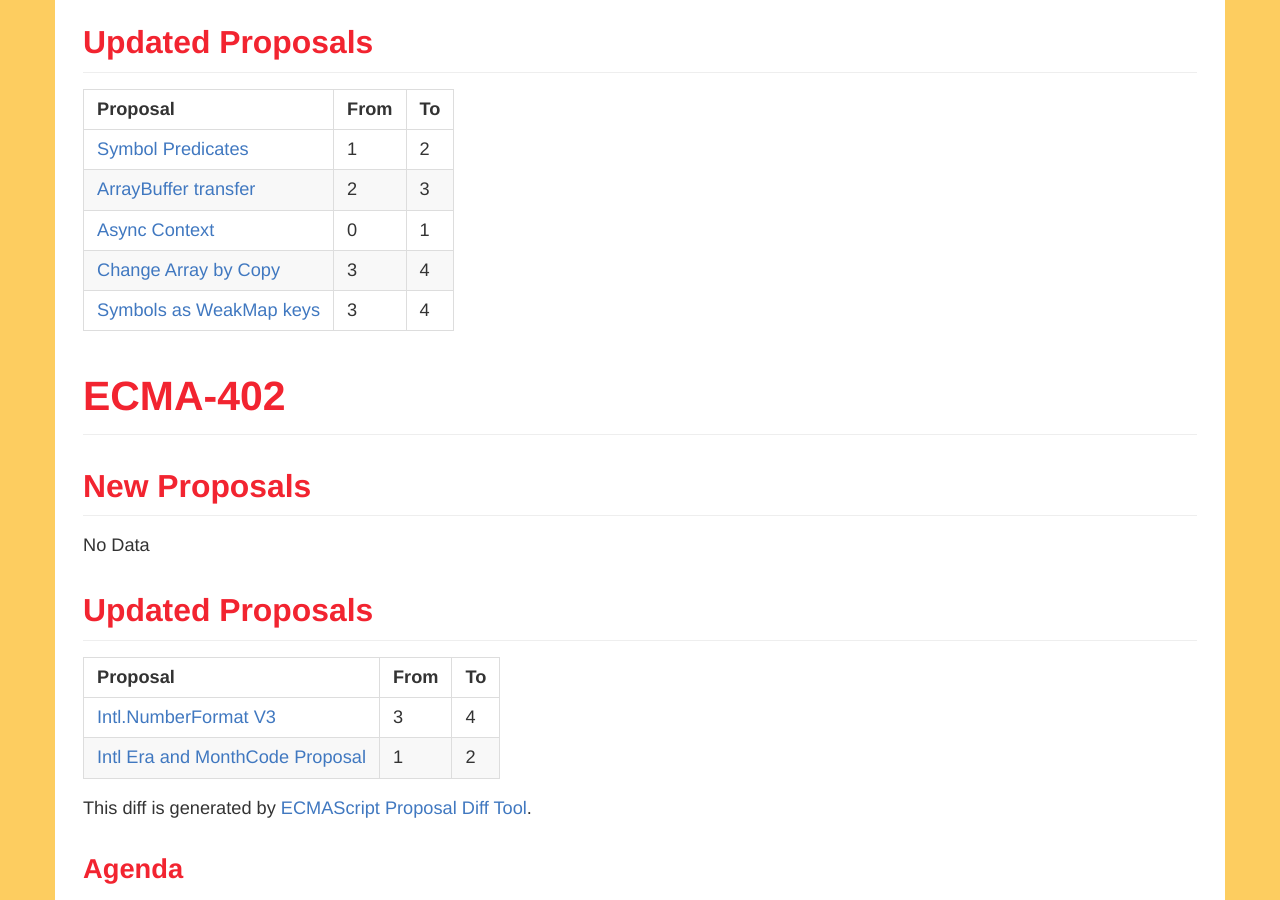
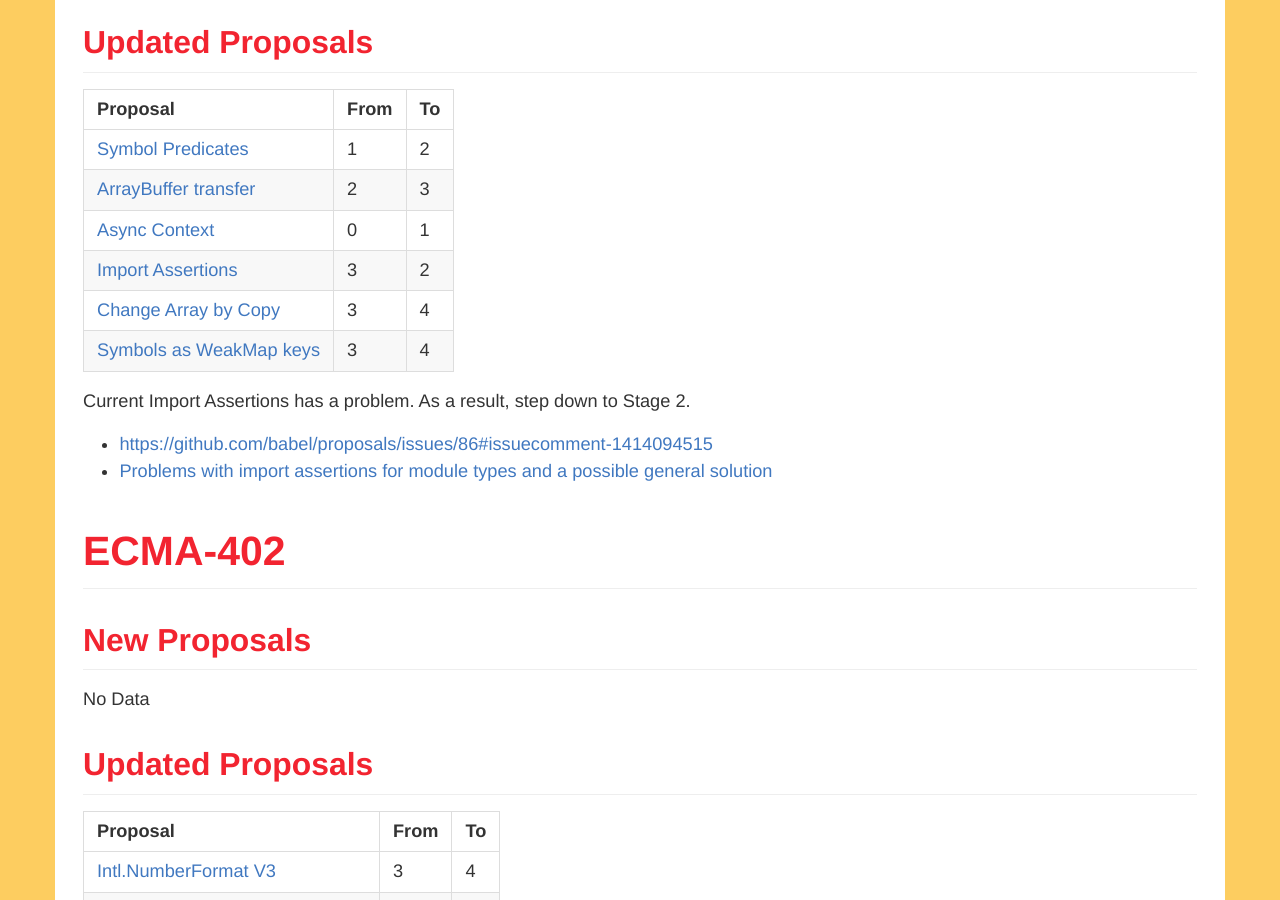
Before and after one commit to ecmascript-daily/ecmascript-daily.github.com, a Jekyll site: the page built from _posts/2023/2023-02-03-ecmascript-proposal-update.md, in a window 1280 px wide and 900 px high, scrolled down 514 px. Built offline with Jekyll 4.4.1, drawn with Linux system fonts in a browser that asks for light colours; nearby versions of some CDN libraries; comment, search, counter and statistics services are not loaded.

Commit message:
Update 2023-02-03-ecmascript-proposal-update.md

```diff
--- a/_posts/2023/2023-02-03-ecmascript-proposal-update.md
+++ b/_posts/2023/2023-02-03-ecmascript-proposal-update.md
@@ -29,10 +29,17 @@
 | ----------------------------------------------------------------------------------- | ----- | ----- |
 | [Symbol Predicates](https://github.com/tc39/proposal-symbol-predicates)             | 1     | 2     |
 | [ArrayBuffer transfer](https://github.com/tc39/proposal-arraybuffer-transfer)       | 2     | 3     |
-| [Async Context](https://github.com/legendecas/proposal-async-context)               | 0     | 1     |
+| [Async Context](https://github.com/tc39/proposal-async-context)                     | 0     | 1     |
+| [Import Assertions](https://github.com/tc39/proposal-import-assertions)             | 3     | 2     |
 | [Change Array by Copy](https://github.com/tc39/proposal-change-array-by-copy)       | 3     | 4     |
 | [Symbols as WeakMap keys](https://github.com/tc39/proposal-symbols-as-weakmap-keys) | 3     | 4     |
 
+
+Current Import Assertions has a problem.
+As a result, step down to Stage 2.
+
+- <https://github.com/babel/proposals/issues/86#issuecomment-1414094515>
+- [Problems with import assertions for module types and a possible general solution](https://gist.github.com/peetklecha/a55532165dbd4905aa91bbe59e8b1001)
 
 # ECMA-402
 
```
